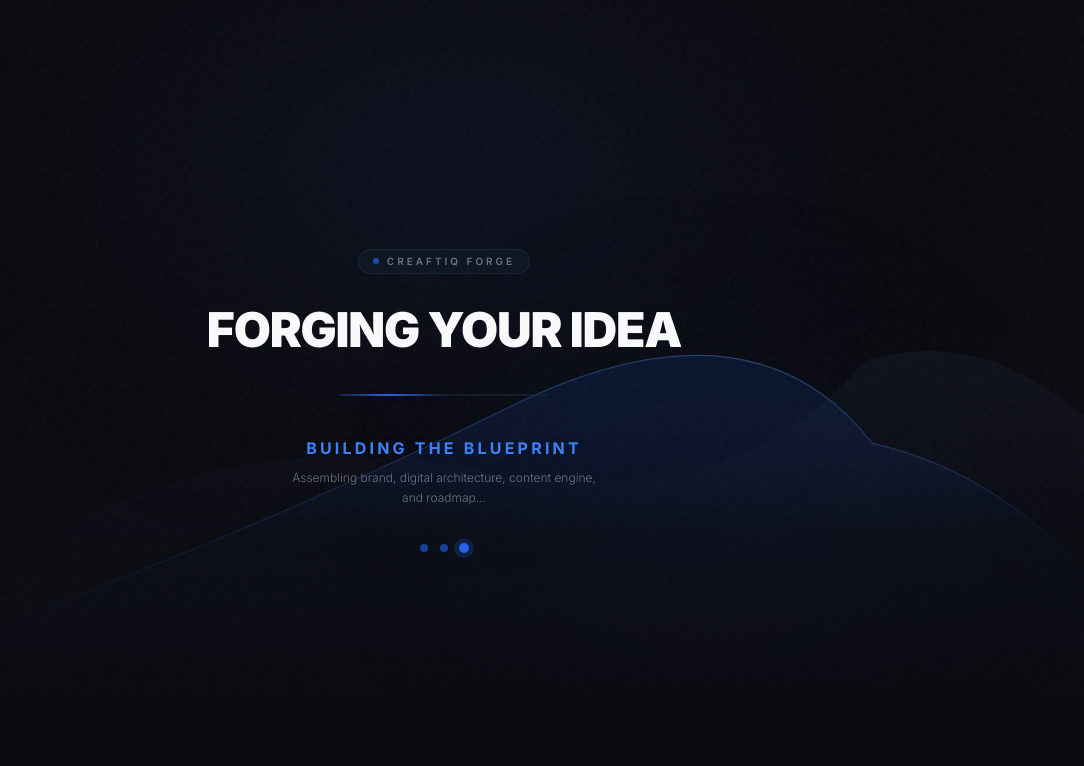
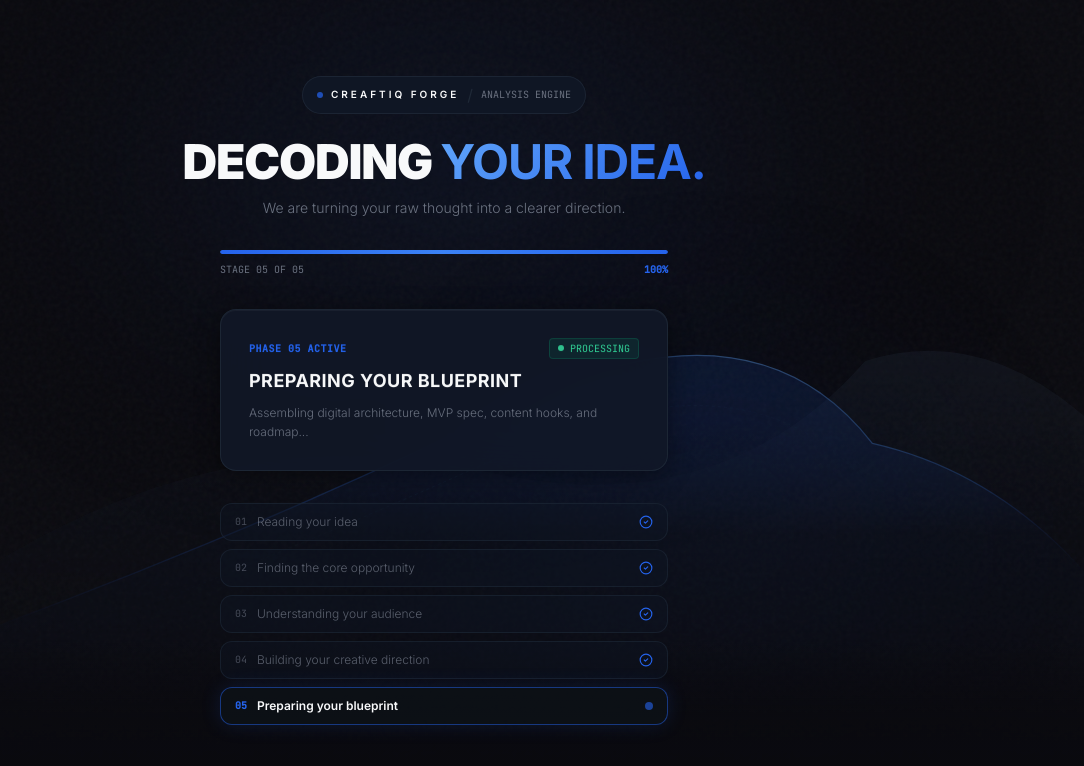
Before and after one commit to noorulaze/creaftiq-forge, a React (Vite) app: page /forge/1/processing in a window 1280 px wide. Shown: the top 766 px of the page, without its empty margins (196-1280 px from the left). Built offline with nearby package versions, Linux system fonts and the light colour scheme; no server answers; the database is empty.

Commit message:
feat(forging): build Forging Analysis loading screen with DECODING YOUR IDEA heading, 5 animated stages, electric blue progress line, and safe mock fallback

```diff
--- a/src/pages/ForgingPage.tsx
+++ b/src/pages/ForgingPage.tsx
@@ -1,25 +1,49 @@
-import { useEffect, useState } from 'react'
+import { useEffect, useState, useRef } from 'react'
 import { useParams, useNavigate } from 'react-router-dom'
 import { motion, AnimatePresence, useReducedMotion } from 'framer-motion'
+import { CheckCircle2, Sparkles } from 'lucide-react'
 import { MountainBackdrop } from '@/components/landing/MountainBackdrop'
-import { getProject, saveProjectOutputs, updateProjectStatus } from '@/services/firestore'
+import { getProject, saveProjectOutputs, updateProjectStatus, createProject } from '@/services/firestore'
 import { runFullForge } from '@/services/ai'
+import type { ProjectContext } from '@/types'
 
-const STEPS = [
+interface Stage {
+  id: string
+  number: string
+  title: string
+  subtitle: string
+}
+
+const FORGING_STAGES: Stage[] = [
   {
-    id: 'understanding',
-    label: 'UNDERSTANDING THE CONCEPT',
-    desc: 'Analyzing core intent, audience resonance, and creative tension...'
+    id: 'reading',
+    number: '01',
+    title: 'Reading your idea',
+    subtitle: 'Deconstructing core intent and raw input parameters...',
   },
   {
-    id: 'direction',
-    label: 'FINDING THE DIRECTION',
-    desc: 'Synthesizing tone, brand personality, and distinct market positioning...'
+    id: 'opportunity',
+    number: '02',
+    title: 'Finding the core opportunity',
+    subtitle: 'Analyzing market white space and strategic value propositions...',
+  },
+  {
+    id: 'audience',
+    number: '03',
+    title: 'Understanding your audience',
+    subtitle: 'Mapping target user motivations, friction points, and resonance...',
+  },
+  {
+    id: 'creative',
+    number: '04',
+    title: 'Building your creative direction',
+    subtitle: 'Synthesizing visual aesthetics, tone of voice, and brand identity...',
   },
   {
     id: 'blueprint',
-    label: 'BUILDING THE BLUEPRINT',
-    desc: 'Assembling brand, digital architecture, content engine, and roadmap...'
+    number: '05',
+    title: 'Preparing your blueprint',
+    subtitle: 'Assembling digital architecture, MVP spec, content hooks, and roadmap...',
   },
 ]
 
@@ -28,134 +52,209 @@ export function ForgingPage() {
   const navigate = useNavigate()
   const shouldReduceMotion = useReducedMotion()
 
-  const [currentStepIndex, setCurrentStepIndex] = useState(0)
+  const [currentStageIndex, setCurrentStageIndex] = useState(0)
+  const isNavigatingRef = useRef(false)
 
   useEffect(() => {
     let isMounted = true
+    const activeId = projectId || 'proj_' + Date.now()
 
-    // Controlled stage animation without fake percentages
-    const stepInterval = setInterval(() => {
-      setCurrentStepIndex(prev => (prev < STEPS.length - 1 ? prev + 1 : prev))
-    }, 2000)
+    // Controlled stage advancement (~1.2s per stage for a total ~6s immersion)
+    const stageInterval = setInterval(() => {
+      setCurrentStageIndex(prev => {
+        if (prev < FORGING_STAGES.length - 1) {
+          return prev + 1
+        }
+        return prev
+      })
+    }, 1200)
 
-    async function executeSampleForging() {
+    async function executeMockAnalysis() {
       try {
-        if (!projectId) return
+        // Fallback-resilient project data retrieval
+        let idea = 'A modern digital creative venture'
+        let context: ProjectContext = { name: 'Creative Project' }
 
-        const project = await getProject(projectId)
-        const idea = project?.idea || 'Creative Project'
-        const context = project?.context || {}
+        try {
+          const project = await getProject(activeId)
+          if (project && project.idea) {
+            idea = project.idea
+            context = project.context || {}
+          } else {
+            // Check local temporary storage
+            const pendingRaw = localStorage.getItem('forge_pending_submission') || localStorage.getItem('forge_last_project')
+            if (pendingRaw) {
+              const parsed = JSON.parse(pendingRaw)
+              idea = parsed.ideaDescription || parsed.idea || idea
+              context = {
+                name: parsed.projectName || parsed.name || 'Creative Venture',
+                industry: parsed.industry,
+                targetAudience: parsed.targetAudience,
+                mainGoal: parsed.mainGoal,
+              }
+            }
+          }
+        } catch {
+          // Graceful fallback
+        }
 
-        // Execute background forge pipeline (mock / sample logic)
-        const outputs = await runFullForge(
-          idea,
-          context,
-          () => {}, // No fake progress bars
-        )
+        // Execute background mock synthesis
+        const outputs = await runFullForge(idea, context, () => {})
 
         if (!isMounted) return
 
-        await saveProjectOutputs(projectId, outputs)
-        await updateProjectStatus(projectId, 'complete')
+        // Save outputs and update status
+        await saveProjectOutputs(activeId, outputs)
+        await updateProjectStatus(activeId, 'complete')
 
-        // Seamless, calm transition into Idea DNA once finished
+        // Allow all 5 stages to display calmly before transitioning
         setTimeout(() => {
-          if (isMounted) navigate(`/forge/${projectId}/dna`)
-        }, 1400)
+          if (isMounted && !isNavigatingRef.current) {
+            isNavigatingRef.current = true
+            navigate(`/forge/${activeId}/dna`, { replace: true })
+          }
+        }, 6200)
       } catch {
-        // Safe graceful fallback
+        // Graceful error fallback
         setTimeout(() => {
-          if (isMounted) navigate(`/forge/${projectId}/dna`)
-        }, 3200)
+          if (isMounted && !isNavigatingRef.current) {
+            isNavigatingRef.current = true
+            navigate(`/forge/${activeId}/dna`, { replace: true })
+          }
+        }, 6400)
       }
     }
 
-    executeSampleForging()
+    executeMockAnalysis()
 
     return () => {
       isMounted = false
-      clearInterval(stepInterval)
+      clearInterval(stageInterval)
     }
   }, [projectId, navigate])
+
+  const activeStage = FORGING_STAGES[currentStageIndex]
+  const progressPercent = ((currentStageIndex + 1) / FORGING_STAGES.length) * 100
 
   return (
     <div className="relative min-h-screen bg-forge-black flex flex-col items-center justify-center px-4 overflow-hidden text-center">
       {/* Background: atmospheric blurred mountain and ambient blue light */}
       <MountainBackdrop />
 
-      <div className="relative z-10 max-w-lg mx-auto w-full flex flex-col items-center px-4">
+      <div className="relative z-10 max-w-xl mx-auto w-full flex flex-col items-center px-4 py-8">
 
-        {/* Brand Studio Mark */}
+        {/* Brand Studio Mark: CREAFTIQ FORGE */}
         <motion.div
-          initial={{ opacity: 0, y: -10 }}
+          initial={{ opacity: 0, y: -8 }}
           animate={{ opacity: 1, y: 0 }}
           transition={{ duration: 0.5 }}
-          className="inline-flex items-center gap-2 px-3.5 py-1 rounded-full border border-forge-border/80 bg-forge-surface/80 backdrop-blur-md mb-8"
+          className="inline-flex items-center gap-2 px-3.5 py-1.5 rounded-full border border-forge-border/80 bg-forge-surface/80 backdrop-blur-md mb-6"
         >
           <span className="w-1.5 h-1.5 rounded-full bg-forge-blue animate-pulse" />
-          <span className="text-2xs font-semibold tracking-widest3 uppercase text-forge-muted">
+          <span className="text-2xs font-semibold tracking-widest3 uppercase text-forge-white">
             CREAFTIQ FORGE
           </span>
+          <span className="text-forge-border">/</span>
+          <span className="text-2xs font-mono text-forge-muted">ANALYSIS ENGINE</span>
         </motion.div>
 
-        {/* Main Heading: FORGING YOUR IDEA */}
+        {/* Heading: DECODING YOUR IDEA. */}
         <motion.h1
-          initial={{ opacity: 0, scale: 0.96 }}
+          initial={{ opacity: 0, scale: 0.97 }}
           animate={{ opacity: 1, scale: 1 }}
           transition={{ duration: 0.6 }}
-          className="text-3xl sm:text-5xl font-black tracking-tight text-forge-white uppercase leading-none mb-6"
+          className="text-3xl sm:text-5xl font-black tracking-tight text-forge-white uppercase leading-tight mb-3"
         >
-          FORGING YOUR IDEA
+          DECODING <span className="text-gradient-blue font-bold">YOUR IDEA.</span>
         </motion.h1>
 
-        {/* Smooth animated glowing blue line */}
-        <div className="relative w-52 h-0.5 my-4 overflow-hidden rounded-full bg-forge-border/60">
-          <motion.div
-            animate={shouldReduceMotion ? {} : {
-              x: ['-100%', '100%']
-            }}
-            transition={{ duration: 2.2, repeat: Infinity, ease: 'easeInOut' }}
-            className="w-28 h-full bg-gradient-to-r from-transparent via-forge-blue to-transparent"
-          />
+        {/* Supporting Text */}
+        <motion.p
+          initial={{ opacity: 0 }}
+          animate={{ opacity: 1 }}
+          transition={{ duration: 0.6, delay: 0.15 }}
+          className="text-xs sm:text-sm text-forge-muted font-light max-w-sm mx-auto leading-relaxed mb-8"
+        >
+          We are turning your raw thought into a clearer direction.
+        </motion.p>
+
+        {/* Electric Blue Animated Progress Line */}
+        <div className="w-full max-w-md mb-8">
+          <div className="relative w-full h-1 rounded-full bg-forge-border/60 overflow-hidden">
+            <motion.div
+              animate={{ width: `${progressPercent}%` }}
+              transition={{ duration: 0.8, ease: [0.16, 1, 0.3, 1] }}
+              className="h-full bg-gradient-to-r from-forge-blue via-forge-blue-light to-forge-blue shadow-blue-glow-sm rounded-full"
+            />
+          </div>
+          <div className="flex items-center justify-between text-2xs font-mono text-forge-muted mt-2">
+            <span>STAGE 0{currentStageIndex + 1} OF 05</span>
+            <span className="text-forge-blue font-semibold">{Math.round(progressPercent)}%</span>
+          </div>
         </div>
 
-        {/* Active Stage Label & Description */}
-        <div className="h-24 flex flex-col items-center justify-center mt-3">
+        {/* Active Stage Spotlight Card */}
+        <div className="w-full max-w-md rounded-2xl border border-forge-border/90 bg-forge-surface/90 backdrop-blur-xl p-6 sm:p-7 shadow-card mb-8">
           <AnimatePresence mode="wait">
             <motion.div
-              key={currentStepIndex}
-              initial={{ opacity: 0, y: 10 }}
+              key={activeStage.id}
+              initial={{ opacity: 0, y: 8 }}
               animate={{ opacity: 1, y: 0 }}
-              exit={{ opacity: 0, y: -10 }}
-              transition={{ duration: 0.4, ease: [0.16, 1, 0.3, 1] }}
-              className="space-y-2"
+              exit={{ opacity: 0, y: -8 }}
+              transition={{ duration: 0.35, ease: [0.16, 1, 0.3, 1] }}
+              className="space-y-2 text-left"
             >
-              <h2 className="text-sm sm:text-base font-bold tracking-widest2 uppercase text-forge-blue-light">
-                {STEPS[currentStepIndex].label}
+              <div className="flex items-center justify-between">
+                <span className="text-2xs font-mono text-forge-blue font-bold uppercase tracking-wider">
+                  PHASE {activeStage.number} ACTIVE
+                </span>
+                <span className="inline-flex items-center gap-1.5 text-2xs font-mono text-emerald-400 bg-emerald-500/10 border border-emerald-500/20 px-2 py-0.5 rounded">
+                  <span className="w-1.5 h-1.5 rounded-full bg-emerald-400 animate-pulse" />
+                  PROCESSING
+                </span>
+              </div>
+              <h2 className="text-base sm:text-lg font-bold tracking-wide uppercase text-forge-white">
+                {activeStage.title}
               </h2>
-              <p className="text-xs text-forge-muted font-light max-w-xs mx-auto leading-relaxed">
-                {STEPS[currentStepIndex].desc}
+              <p className="text-xs text-forge-muted font-light leading-relaxed">
+                {activeStage.subtitle}
               </p>
             </motion.div>
           </AnimatePresence>
         </div>
 
-        {/* Minimal Step Indicators */}
-        <div className="flex items-center gap-3 mt-6">
-          {STEPS.map((s, idx) => {
-            const isActive = idx === currentStepIndex
-            const isCompleted = idx < currentStepIndex
+        {/* 5 Stages Sequence Ribbon */}
+        <div className="w-full max-w-md space-y-2 text-left">
+          {FORGING_STAGES.map((stage, idx) => {
+            const isDone = idx < currentStageIndex
+            const isCurrent = idx === currentStageIndex
             return (
-              <div key={s.id} className="flex items-center gap-1.5">
-                <div
-                  className={`w-2 h-2 rounded-full transition-all duration-400 ${
-                    isActive
-                      ? 'bg-forge-blue ring-4 ring-forge-blue/20 scale-125'
-                      : isCompleted
-                      ? 'bg-forge-blue/60'
-                      : 'bg-forge-border'
-                  }`}
-                />
+              <div
+                key={stage.id}
+                className={`flex items-center justify-between px-3.5 py-2.5 rounded-xl border transition-all duration-300 ${
+                  isCurrent
+                    ? 'border-forge-blue/50 bg-forge-navy/90 text-forge-white shadow-blue-glow-sm'
+                    : isDone
+                    ? 'border-forge-border/60 bg-forge-surface/40 text-forge-muted/80'
+                    : 'border-transparent bg-transparent text-forge-muted/40'
+                }`}
+              >
+                <div className="flex items-center gap-2.5">
+                  <span className={`text-2xs font-mono ${isCurrent ? 'text-forge-blue font-bold' : 'text-forge-muted/60'}`}>
+                    {stage.number}
+                  </span>
+                  <span className={`text-xs ${isCurrent ? 'font-semibold text-forge-white' : 'font-light'}`}>
+                    {stage.title}
+                  </span>
+                </div>
+
+                {isDone ? (
+                  <CheckCircle2 size={14} className="text-forge-blue flex-shrink-0" />
+                ) : isCurrent ? (
+                  <div className="w-2 h-2 rounded-full bg-forge-blue animate-pulse flex-shrink-0" />
+                ) : (
+                  <div className="w-1.5 h-1.5 rounded-full bg-forge-border flex-shrink-0" />
+                )}
               </div>
             )
           })}
```
